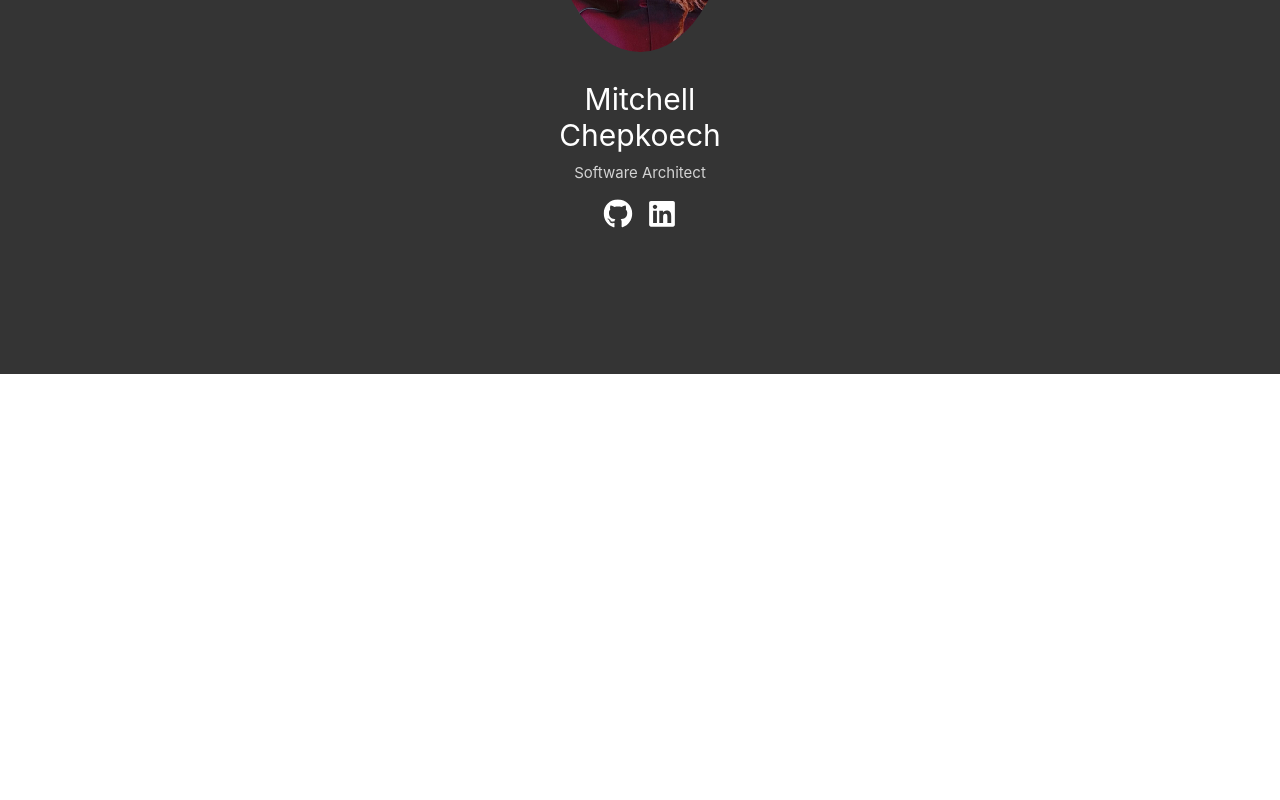
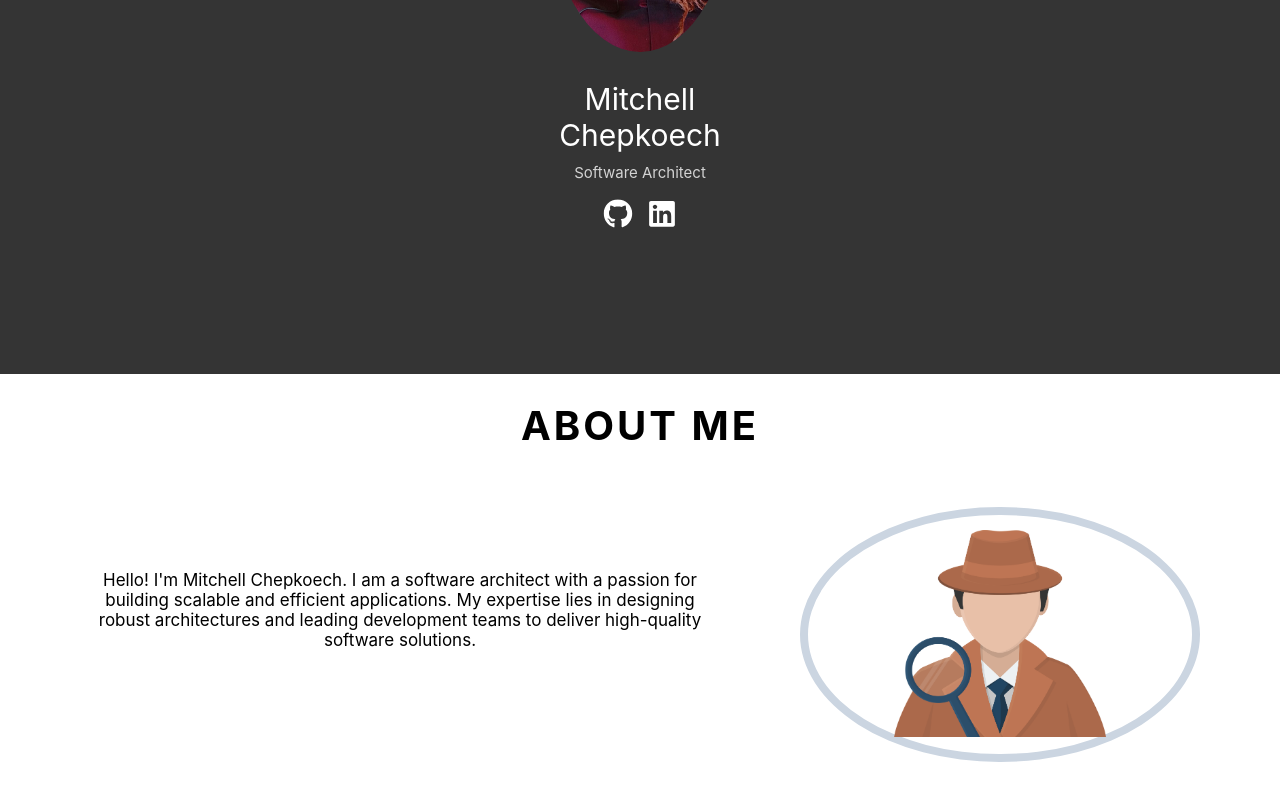
Before and after one commit to mitchellchep/MitchelleChepkoech, a JavaScript app: page / in a window 1280 px wide. Shown: the part 426-1226 px from the top of the page. Before the commit the page ends 800 px from the top, so only its background shows below. Built offline with nearby package versions, Linux system fonts and the light colour scheme; the HTML template or start-up script is replaced by a standard one.

Commit message:
Styling for my About page
Signed-off-by: mitchellkoech <mitchikoechi3.7@gmail.com>

```diff
--- a/src/App.css
+++ b/src/App.css
@@ -118,3 +118,46 @@
   color: white;
   transform: scale(1.05);
 }
+/*About Section Styling */
+.about {
+  height: 72vh;
+  width: auto;
+  padding: 4 rem 5 rem;
+  display: flex;
+  flex-direction: column;
+  text-align: center;
+}
+.about-heading{
+  font-size: 4rem;
+  text-transform: uppercase;
+  letter-spacing: .3rem;
+  color: black;
+}
+.about-info{
+  display: flex;
+  justify-content: space-evenly;
+}
+.about .about-info .about-desc {
+  font-size: 1.7rem;
+  line-height: 2rem;
+  max-width: 50%;
+  margin-top: -0.2rem;
+  display: flex;
+  align-items: center;
+}
+.abput .about-img{
+  display: block;
+}
+.about .about-img .about-img-wrapper{
+  padding: 15px;
+  margin-top: 30px;
+  height: auto;
+  max-width: 400px;
+  position: relative;
+  display: inline-block;
+  border-radius: 60%;
+  border: 1vh solid #cbd5e1;
+}
+.about .about-img .about-img-wrapper img{
+  width: 60%;
+}
--- a/src/App.js
+++ b/src/App.js
@@ -1,12 +1,14 @@
 import Header from './components/Header';
 import './App.css';
 import Body from './components/Body';
+import About from './components/About';
 
 const App = () => {
   return (
     <div id="app" className="App">
       <Header />
       <Body/>
+      <About/>
     </div>
   );
 }
```
